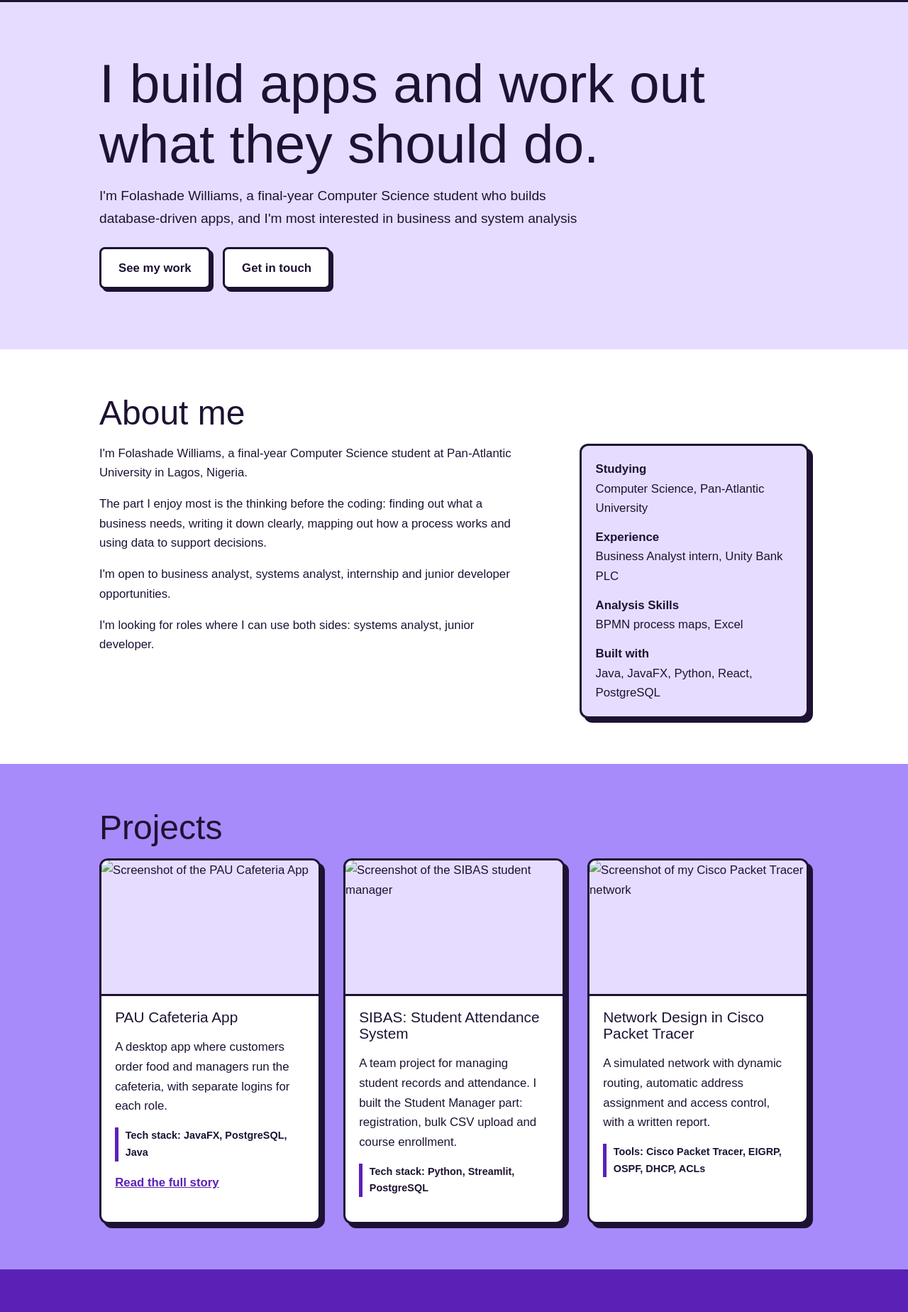
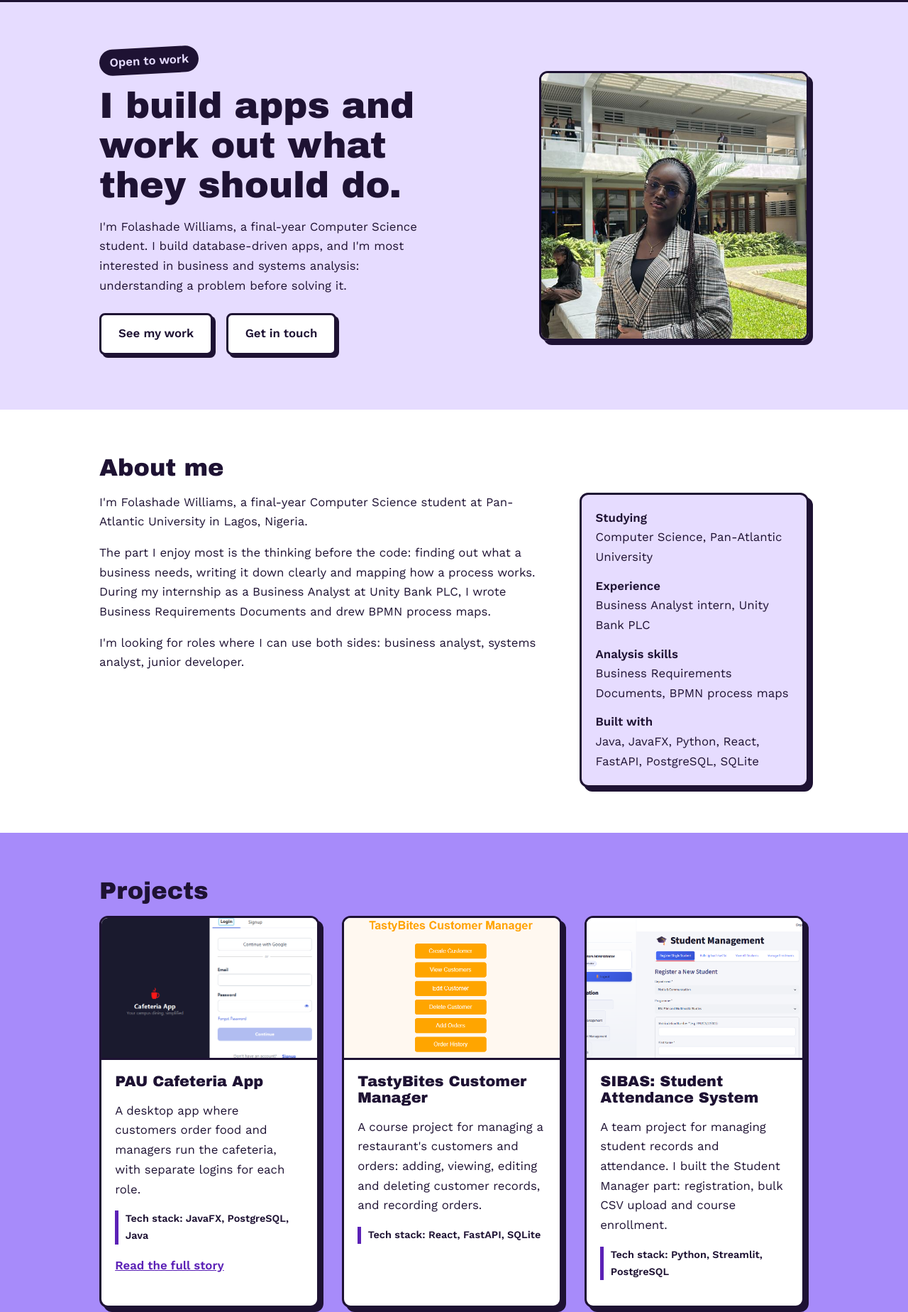
Before and after one commit to folashade-williams1/Portfolio, a website built with Vite: page index.html in a window 1280 px wide. Shown: the part 60-1908 px from the top of the page at 71% size. Built offline with nearby package versions, Linux system fonts and the light colour scheme; files whose address does not match are found by name.

Commit message:
Projects insertion

```diff
--- a/index.html
+++ b/index.html
@@ -1,9 +1,11 @@
-<!doctype html>
+<!DOCTYPE html>
 <html lang="en">
 <head>
   <meta charset="UTF-8">
   <meta name="viewport" content="width=device-width, initial-scale=1">
   <title>Folashade Williams | Developer and Business Analyst</title>
+  <link rel="preconnect" href="https://fonts.googleapis.com">
+  <link rel="stylesheet" href="https://fonts.googleapis.com/css2?family=Archivo+Black&family=Work+Sans:wght@400;600&display=swap">
   <link rel="stylesheet" href="/src/style.css">
 </head>
 <body>
@@ -18,22 +20,30 @@
   </header>
 
   <main>
+
+    <!-- HERO -->
     <section class="hero">
+      <div class="hero-text">
+        <p class="badge">Open to work</p>
         <h1>I build apps and work out what they should do.</h1>
-      <p class="intro">I'm Folashade Williams, a final-year Computer Science student who builds database-driven apps, and I'm most interested in business and system analysis</p>
+        <p class="intro">I'm Folashade Williams, a final-year Computer Science student. I build database-driven apps, and I'm most interested in business and systems analysis: understanding a problem before solving it.</p>
         <a class="btn alt" href="#projects">See my work</a>
         <a class="btn alt" href="#contact">Get in touch</a>
+      </div>
+
+      <div class="hero-photo">
+        <img src="/images/profile.jpeg" alt="Photo of me">
+      </div>
     </section>
 
+    <!-- ABOUT -->
     <section id="about">
       <h2>About me</h2>
-
       <div class="about-grid">
         <div class="about-text">
           <p>I'm Folashade Williams, a final-year Computer Science student at Pan-Atlantic University in Lagos, Nigeria.</p>
-          <p>The part I enjoy most is the thinking before the coding: finding out what a business needs, writing it down clearly, mapping out how a process works and using data to support decisions.</p>
-          <p>I'm open to business analyst, systems analyst, internship and junior developer opportunities.</p>
-          <p>I'm looking for roles where I can use both sides: systems analyst, junior developer.</p>
+          <p>The part I enjoy most is the thinking before the code: finding out what a business needs, writing it down clearly and mapping how a process works. During my internship as a Business Analyst at Unity Bank PLC, I wrote Business Requirements Documents and drew BPMN process maps.</p>
+          <p>I'm looking for roles where I can use both sides: business analyst, systems analyst, junior developer.</p>
         </div>
 
         <dl class="about-facts">
@@ -43,18 +53,18 @@
           <dt>Experience</dt>
           <dd>Business Analyst intern, Unity Bank PLC</dd>
 
-          <dt>Analysis Skills</dt>
-          <dd>BPMN process maps, Excel </dd>
+          <dt>Analysis skills</dt>
+          <dd>Business Requirements Documents, BPMN process maps</dd>
 
           <dt>Built with</dt>
-          <dd>Java, JavaFX, Python, React, PostgreSQL</dd>
+          <dd>Java, JavaFX, Python, React, FastAPI, PostgreSQL, SQLite</dd>
         </dl>
       </div>
     </section>
 
+    <!-- PROJECTS -->
     <section id="projects">
       <h2>Projects</h2>
-
       <div class="project-grid">
 
         <article class="project">
@@ -68,6 +78,15 @@
         </article>
 
         <article class="project">
+          <img src="/images/tastybites-1.png" alt="Screenshot of the TastyBites Customer Manager customer list">
+          <div class="project-info">
+            <h3>TastyBites Customer Manager</h3>
+            <p>A course project for managing a restaurant's customers and orders: adding, viewing, editing and deleting customer records, and recording orders.</p>
+            <p class="stack">Tech stack: React, FastAPI, SQLite</p>
+          </div>
+        </article>
+
+        <article class="project">
           <img src="/images/sibas-1.png" alt="Screenshot of the SIBAS student manager">
           <div class="project-info">
             <h3>SIBAS: Student Attendance System</h3>
@@ -76,26 +95,18 @@
           </div>
         </article>
 
-        <article class="project">
-          <img src="/images/network-1.png" alt="Screenshot of my Cisco Packet Tracer network">
-          <div class="project-info">
-            <h3>Network Design in Cisco Packet Tracer</h3>
-            <p>A simulated network with dynamic routing, automatic address assignment and access control, with a written report.</p>
-            <p class="stack">Tools: Cisco Packet Tracer, EIGRP, OSPF, DHCP, ACLs</p>
-          </div>
-        </article>
-
       </div>
     </section>
 
+    <!-- CONTACT -->
     <section id="contact">
       <h2>Let's work together</h2>
       <p>I'm open to business analyst, systems analyst, internship and junior developer opportunities. Send me a message.</p>
+      <a class="btn" href="folashadewilliams08@gmail.com">Email me</a>
+      <a class="btn alt" href="https://wa.me/2347069602129">Chat on WhatsApp</a>
+      <a class="btn alt" href="https://www.linkedin.com/in/folashade-williams">LinkedIn</a>
+    </section>
 
-        <a class="btn outline" href="mailto:folashadewilliams08@gmail.com">Email me</a>
-        <a class="btn outline" href="https://wa.me/2347069602129">Chat on WhatsApp</a>
-        <a class="btn outline" href="https://www.linkedin.com/in/folashade-williams ">LinkedIn</a>
-      </section>
   </main>
 
   <footer>
--- a/project.html
+++ b/project.html
@@ -3,30 +3,34 @@
 <head>
   <meta charset="UTF-8">
   <meta name="viewport" content="width=device-width, initial-scale=1">
-  <title>PAU Caferia App | Folashade Williams</title>
+  <title>A Cafeteria App | Folashade Williams</title>
+  <link rel="preconnect" href="https://fonts.googleapis.com">
+  <link rel="stylesheet" href="https://fonts.googleapis.com/css2?family=Archivo+Black&family=Work+Sans:wght@400;600&display=swap">
   <link rel="stylesheet" href="/src/style.css">
 </head>
 <body>
 
   <header>
-    <a href="/">&larr; Back to home</a>
+    <a class="brand" href="/">Folashade Williams</a>
+    <nav>
+      <a href="/#about">About</a>
+      <a href="/#projects">Projects</a>
+      <a href="/#contact">Contact</a>
+    </nav>
   </header>
 
   <main class="detail">
-    <h1>PAU Cafeteria App</h1>
+    <p><a href="/#projects">&larr; Back to projects</a></p>
+    <h1>A Cafeteria App</h1>
 
     <section>
       <h2>Full description</h2>
-      <p>The PAU Cafeteria App is a desktop application built with JavaFX and PostgreSQL.
-        Customers can log in, browse the menu, add items to a cart and place an order.
-        Managers have their own dashboard to run the cafeteria.
-        [Add 1 or 2 sentences: who it's for, and how it works from start to finish.]</p>
+      <p>The Cafeteria App is a desktop application built with JavaFX and PostgreSQL. Customers can log in, browse the menu, add items to a cart and place an order. Managers have their own dashboard to run the cafeteria. [Add 1 or 2 sentences: who it's for, and how it works from start to finish.]</p>
     </section>
 
     <section>
       <h2>The problem I solved</h2>
-      <p>[Explain in your own words: how did ordering work before, and what was difficult about it? For example: slow queues, lost orders or no record of sales.
-        Write only what is true for your project.]</p>
+      <p>[Explain in your own words: how did ordering work before, and what was difficult about it? Mention what you worked out about who would use the app and what each role (manager vs customer) needed before you started building.]</p>
     </section>
 
     <section>
@@ -45,15 +49,27 @@
       <div class="screens">
         <figure>
           <img src="/images/cafeteria-1.png" alt="Login screen of the cafeteria app">
-            <figcaption>Login screen</figcaption>
+          <figcaption>Login screen</figcaption>
         </figure>
         <figure>
-            <img src="/images/cafeteria-2.png" alt="Customer menu and cart">
-            <figcaption>Customer menu and cart</figcaption>
+          <img src="/images/cafeteria-2.png" alt="Customer landing page">
+          <figcaption>Customer landing page</figcaption>
         </figure>
         <figure>
-            <img src="/images/cafeteria-3.png" alt="Manager dashboard">
-            <figcaption>Manager dashboard</figcaption>
+          <img src="/images/cafeteria-3.png" alt="Customer menu">
+          <figcaption>Customer menu</figcaption>
+        </figure>
+        <figure>
+          <img src="/images/cafeteria-4.png" alt="Customer cart">
+          <figcaption>Customer cart</figcaption>
+        </figure>
+        <figure>
+          <img src="/images/cafeteria-5.png" alt="Customer orders">
+          <figcaption>Customer orders</figcaption>
+        </figure>
+        <figure>
+          <img src="/images/cafeteria-6.png" alt="Manager dashboard">
+          <figcaption>Manager dashboard</figcaption>
         </figure>
       </div>
     </section>
@@ -75,7 +91,7 @@
   </main>
 
   <footer>
-    <p>&copy; 2026 [Your Name]</p>
+    <p>&copy; 2026 Folashade Williams</p>
   </footer>
 
 </body>
--- a/src/style.css
+++ b/src/style.css
@@ -35,8 +35,8 @@ h1, h2, h3 {
   line-height: 1.1;
   margin: 0 0 1rem;
 }
-h1 { font-size: clamp(2.3rem, 8vw, 4.8rem); }
-h2 { font-size: clamp(1.9rem, 5vw, 3rem); }
+h1 { font-size: clamp(1.9rem, 5vw, 3.2rem); }
+h2 { font-size: clamp(1.5rem, 3.5vw, 2.1rem); }
 h3 { font-size: 1.3rem; }
 p { margin: 0 0 1rem; max-width: 65ch; }
 
@@ -88,12 +88,47 @@ nav a:hover { color: var(--purple); }
   transform: translate(2px, 2px);
   box-shadow: 2px 2px 0 var(--ink);
 }
-
-/* White button style */
 .btn.alt { background: var(--white); color: var(--ink); }
 .btn.alt:hover { background: var(--purple-dark); color: var(--white); }
 
-.hero { background: var(--lilac); padding-top: 4.5rem; padding-bottom: 4.5rem; }
+/* ===== HERO ===== */
+.hero {
+  background: var(--lilac);
+  padding-top: 4rem;
+  padding-bottom: 4rem;
+  display: grid;
+  grid-template-columns: 1fr 1fr;
+  align-items: center;
+  gap: 2.5rem;
+}
+
+.hero-photo {
+  width: 100%;
+  max-width: 380px;
+  aspect-ratio: 1 / 1;
+  margin-left: auto;
+  border: 3px solid var(--ink);
+  border-radius: 12px;
+  box-shadow: 6px 6px 0 var(--ink);
+  overflow: hidden;
+}
+
+.hero-photo img {
+  width: 100%;
+  height: 100%;
+  object-fit: cover;
+}
+
+@media (max-width: 700px) {
+  .hero {
+    grid-template-columns: 1fr;
+    text-align: left;
+  }
+  .hero-photo {
+    margin: 0 0 1.5rem;
+    max-width: 260px;
+  }
+}
 .badge {
   display: inline-block;
   background: var(--ink);
@@ -110,8 +145,9 @@ nav a:hover { color: var(--purple); }
   display: inline-block;
   transform: rotate(-1deg);
 }
-.intro { font-size: 1.2rem; margin-bottom: 1.5rem; }
+.intro { font-size: 1.05rem; margin-bottom: 1.5rem; }
 
+/* ===== ABOUT ===== */
 .about-grid { display: grid; grid-template-columns: 2fr 1fr; gap: 2rem; }
 .about-facts {
   background: var(--lilac);
@@ -126,10 +162,11 @@ nav a:hover { color: var(--purple); }
 .about-facts dt:first-child { margin-top: 0; }
 .about-facts dd { margin: 0; }
 
+/* ===== PROJECTS (simple cards, image on top) ===== */
 #projects { background: var(--violet); }
 .project-grid {
   display: grid;
-  grid-template-columns: repeat(auto-fit, minmax(260px, 1fr));
+  grid-template-columns: repeat(auto-fit, minmax(200px, 310px));
   gap: 2rem;
 }
 .project {
@@ -143,7 +180,7 @@ nav a:hover { color: var(--purple); }
 }
 .project img {
   width: 100%;
-  aspect-ratio: 16 / 10;
+  height: 200px;
   object-fit: cover;
   background: var(--lilac);
   border-bottom: 3px solid var(--ink);
@@ -156,8 +193,10 @@ nav a:hover { color: var(--purple); }
   padding-left: 0.6rem;
 }
 
-/* ===== CONTACT (purple) ===== */
+/* ===== CONTACT ===== */
 #contact { background: var(--purple); color: var(--white); }
+#contact .btn { background: var(--white); color: var(--ink); }
+#contact .btn:hover { background: var(--purple-dark); color: var(--white); }
 
 /* ===== FOOTER ===== */
 footer {
@@ -184,13 +223,7 @@ footer p { margin: 0; }
 .screens img { width: 100%; background: var(--lilac); }
 .screens figcaption { padding: 0.5rem 0.8rem; font-size: 0.9rem; }
 
-#contact .btn {
-  background: var(--white); color: var(--ink);
-}
-#contact .btn:hover {
-  background: var(--purple-dark); color: var(--white);
-}
-
+/* ===== PHONES AND SMALL TABLETS ===== */
 @media (max-width: 700px) {
   .about-grid { grid-template-columns: 1fr; }
   section { padding-top: 3rem; padding-bottom: 3rem; }
```
Also changed, not shown: public/images/cafeteria-1.png (added), public/images/cafeteria-2.png (added), public/images/cafeteria-3.png (added), public/images/cafeteria-4.png (added), public/images/cafeteria-5.png (added), public/images/cafeteria-6.png (added), public/images/profile.jpeg (added), public/images/sibas-1.png (added), public/images/tastybites-1.png (added). Lines whose indentation alone changed are shown as unchanged.
